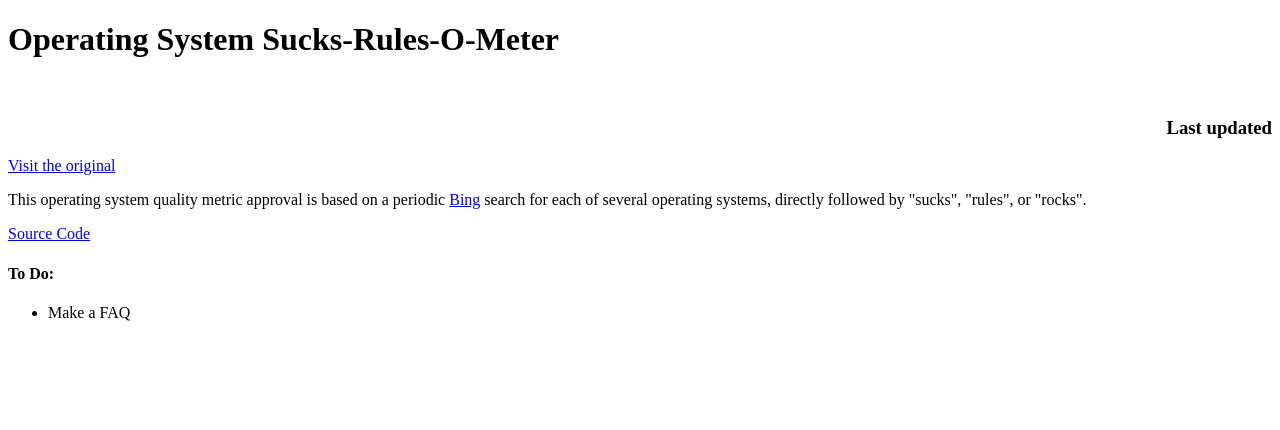
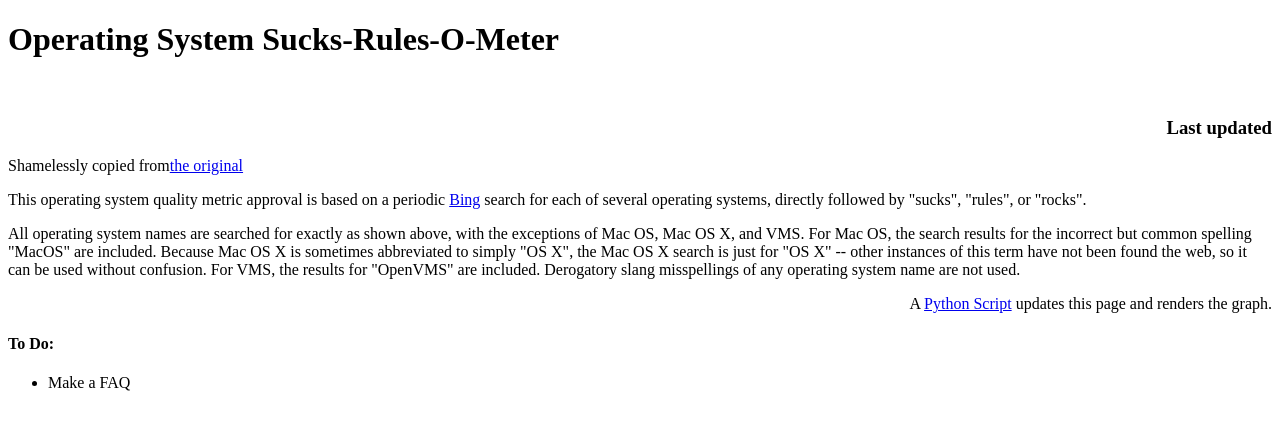
Before and after one commit to bdombrow/SROM, a Flask app: template WebApp/srom/srom/templates/index.html in a window 1280 px wide. Shown: the top 430 px of the page. Run offline with Flask 2, Linux system fonts and the light colour scheme; the template is opened without the code that fills it, so the values that code supplies are empty; parts of the project's set-up code (start-up, migrations or seed data) failed here and were passed over.

Commit message:
Expanded index.html page.

```diff
--- a/WebApp/srom/srom/templates/index.html
+++ b/WebApp/srom/srom/templates/index.html
@@ -6,13 +6,22 @@
   <br>
   <h3 align="right">Last updated {{ updated }}</h3>
   <p>
-  <a href="http://srom.zgp.org">Visit the original</a>
+  Shamelessly copied from<a href="http://srom.zgp.org">the original</a>
   <p>
   This operating system quality metric approval is based on a periodic
   <a href="http://www.bing.com">Bing</a> search for each of several operating
   systems, directly followed by "sucks", "rules", or "rocks".
   <p>
-  <a href="https://github.com/bdombrow/SROM">Source Code</a>
+  All operating system names are searched for exactly as shown above, with the
+  exceptions of Mac OS, Mac OS X, and VMS. For Mac OS, the search results
+  for the incorrect but common spelling "MacOS" are included. Because Mac OS X
+  is sometimes abbreviated to simply "OS X", the Mac OS X search is just for
+  "OS X" -- other instances of this term have not been found the web, so it can
+  be used without confusion. For VMS, the results for "OpenVMS" are included.
+  Derogatory slang misspellings of any operating system name are not used.
+  <p align="right">
+  A <a href="https://github.com/bdombrow/SROM">Python Script</a> updates this
+  page and renders the graph.
   <h4>To Do:</h4>
     <ul>
       <li>Make a FAQ</li>
```
